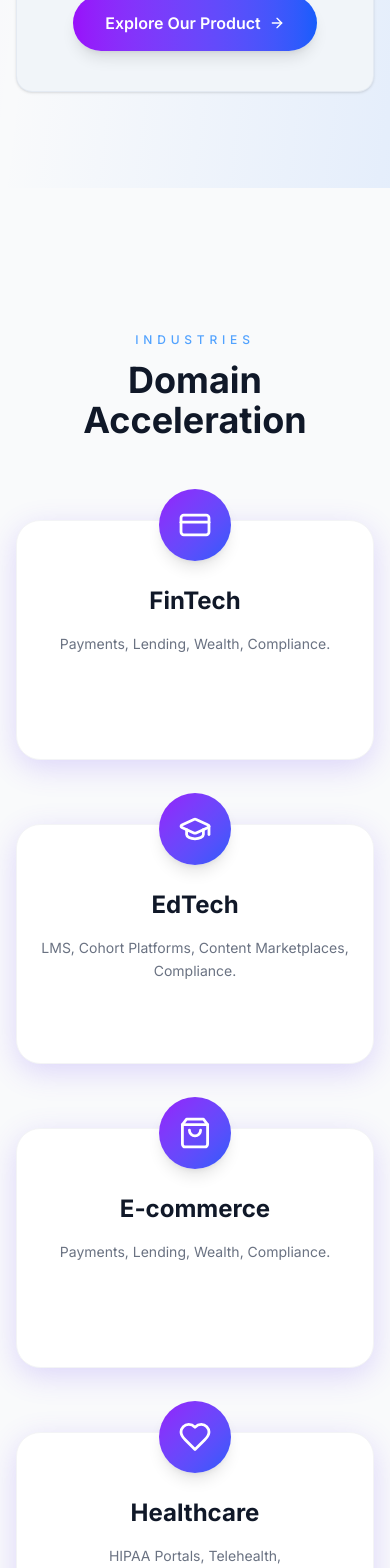
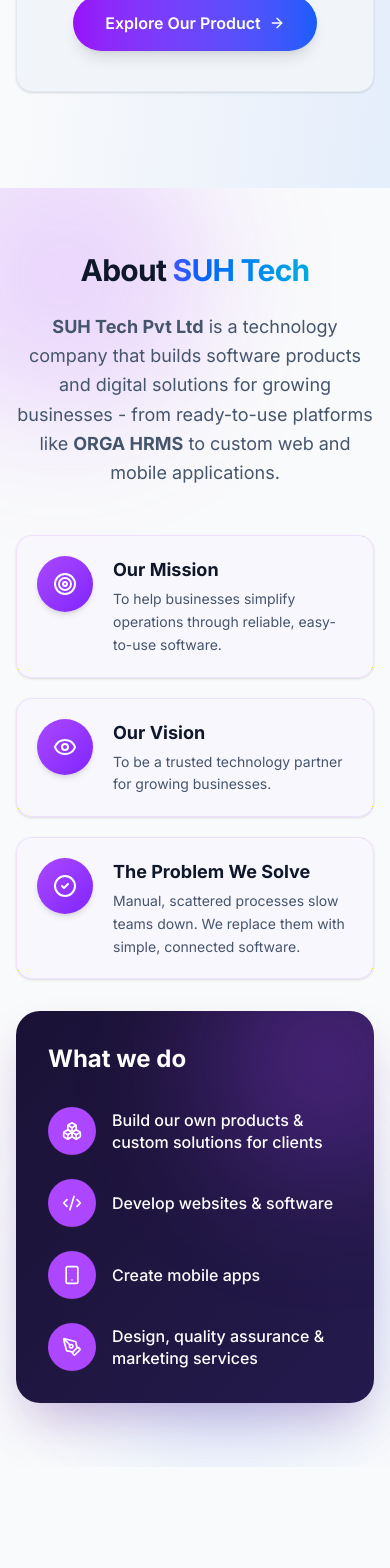
Before and after one commit to suhtechpvtltdbuisness-collab/suhTechMainWebsite, a Next.js app: page /industries in a window 390 px wide. Shown: the part 3220-4788 px from the top of the page. Built offline with nearby package versions, Linux system fonts and the light colour scheme.

Commit message:
make the change in aboutus , portfoilo and contact page

```diff
--- /dev/null
+++ b/src/app/components/AboutSuhTech.js
@@ -0,0 +1,149 @@
+"use client";
+
+import { motion } from "framer-motion";
+import { Target, Eye, CheckCircle2, Boxes, Code2, Smartphone, PenTool } from "lucide-react";
+
+const fadeUp = {
+  hidden: { opacity: 0, y: 28 },
+  visible: (i = 0) => ({
+    opacity: 1,
+    y: 0,
+    transition: { duration: 0.6, ease: "easeOut", delay: i * 0.12 },
+  }),
+};
+
+const slideRight = {
+  hidden: { opacity: 0, x: 40 },
+  visible: { opacity: 1, x: 0, transition: { duration: 0.7, ease: "easeOut" } },
+};
+
+const pillars = [
+  {
+    icon: Target,
+    title: "Our Mission",
+    text: "To help businesses simplify operations through reliable, easy-to-use software.",
+  },
+  {
+    icon: Eye,
+    title: "Our Vision",
+    text: "To be a trusted technology partner for growing businesses.",
+  },
+  {
+    icon: CheckCircle2,
+    title: "The Problem We Solve",
+    text: "Manual, scattered processes slow teams down. We replace them with simple, connected software.",
+  },
+];
+
+const whatWeDo = [
+  { icon: Boxes, text: "Build our own products & custom solutions for clients" },
+  { icon: Code2, text: "Develop websites & software" },
+  { icon: Smartphone, text: "Create mobile apps" },
+  { icon: PenTool, text: "Design, quality assurance & marketing services" },
+];
+
+export default function AboutSuhTech() {
+  return (
+    <section className="relative w-full overflow-hidden py-16 md:py-24">
+      {/* soft animated background glows */}
+      <motion.div
+        aria-hidden
+        className="pointer-events-none absolute -top-20 -left-24 h-72 w-72 rounded-full bg-purple-500/20 blur-3xl"
+        animate={{ y: [0, 30, 0], x: [0, 20, 0] }}
+        transition={{ duration: 10, repeat: Infinity, ease: "easeInOut" }}
+      />
+      <motion.div
+        aria-hidden
+        className="pointer-events-none absolute bottom-0 right-0 h-72 w-72 rounded-full bg-blue-500/20 blur-3xl"
+        animate={{ y: [0, -30, 0], x: [0, -20, 0] }}
+        transition={{ duration: 12, repeat: Infinity, ease: "easeInOut" }}
+      />
+
+      <div className="relative mx-auto max-w-7xl px-4 sm:px-6 lg:px-8">
+        {/* Heading */}
+        <motion.div
+          variants={fadeUp}
+          initial="hidden"
+          whileInView="visible"
+          viewport={{ once: true, amount: 0.3 }}
+          className="mb-12 text-center lg:text-left"
+        >
+          <h2 className="text-3xl sm:text-4xl md:text-5xl font-bold tracking-tight text-slate-900 dark:text-white">
+            About{" "}
+            <span className="bg-gradient-to-r from-purple-600 via-blue-600 to-cyan-500 bg-clip-text text-transparent animate-gradient">
+              SUH Tech
+            </span>
+          </h2>
+          <p className="mt-6 max-w-3xl text-lg md:text-xl leading-relaxed text-slate-600 dark:text-slate-300 mx-auto lg:mx-0">
+            <strong>SUH Tech Pvt Ltd</strong> is a technology company that builds software
+            products and digital solutions for growing businesses - from ready-to-use
+            platforms like <strong>ORGA HRMS</strong> to custom web and mobile applications.
+          </p>
+        </motion.div>
+
+        <div className="grid grid-cols-1 gap-8 lg:grid-cols-2 lg:gap-12">
+          {/* Left: Mission / Vision / Problem */}
+          <div className="space-y-5">
+            {pillars.map(({ icon: Icon, title, text }, i) => (
+              <motion.div
+                key={title}
+                custom={i}
+                variants={fadeUp}
+                initial="hidden"
+                whileInView="visible"
+                viewport={{ once: true, amount: 0.3 }}
+                whileHover={{ y: -4, scale: 1.01 }}
+                className="group flex items-start gap-5 rounded-2xl border border-purple-200/60 dark:border-purple-500/20 bg-purple-50/70 dark:bg-slate-900/70 p-5 sm:p-6 shadow-sm hover:shadow-lg hover:shadow-purple-500/10 transition-shadow"
+              >
+                <div className="flex h-14 w-14 shrink-0 items-center justify-center rounded-full bg-gradient-to-br from-purple-500 to-violet-600 text-white shadow-md transition-transform duration-500 group-hover:rotate-[360deg]">
+                  <Icon className="h-6 w-6" />
+                </div>
+                <div>
+                  <h3 className="text-lg font-bold text-slate-900 dark:text-white">{title}</h3>
+                  <p className="mt-1 text-sm sm:text-base leading-relaxed text-slate-600 dark:text-slate-300">
+                    {text}
+                  </p>
+                </div>
+              </motion.div>
+            ))}
+          </div>
+
+          {/* Right: What we do */}
+          <motion.div
+            variants={slideRight}
+            initial="hidden"
+            whileInView="visible"
+            viewport={{ once: true, amount: 0.2 }}
+            className="relative overflow-hidden rounded-3xl bg-gradient-to-br from-[#1a1235] to-[#241a4d] p-8 sm:p-10 text-white shadow-2xl shadow-purple-900/30"
+          >
+            <motion.div
+              aria-hidden
+              className="pointer-events-none absolute -right-16 -top-16 h-56 w-56 rounded-full bg-purple-500/30 blur-3xl"
+              animate={{ scale: [1, 1.25, 1] }}
+              transition={{ duration: 6, repeat: Infinity, ease: "easeInOut" }}
+            />
+            <h3 className="relative text-2xl sm:text-3xl font-bold mb-8">What we do</h3>
+            <ul className="relative space-y-6">
+              {whatWeDo.map(({ icon: Icon, text }, i) => (
+                <motion.li
+                  key={text}
+                  initial={{ opacity: 0, x: 24 }}
+                  whileInView={{ opacity: 1, x: 0 }}
+                  viewport={{ once: true }}
+                  transition={{ duration: 0.5, delay: 0.2 + i * 0.12 }}
+                  whileHover={{ x: 6 }}
+                  className="flex items-center gap-4"
+                >
+                  <span className="flex h-12 w-12 shrink-0 items-center justify-center rounded-full bg-purple-500 text-white">
+                    <Icon className="h-5 w-5" />
+                  </span>
+                  <span className="text-base sm:text-lg font-medium leading-snug">{text}</span>
+                </motion.li>
+              ))}
+            </ul>
+          </motion.div>
+        </div>
+      </div>
+    </section>
+  );
+}
--- a/src/app/industries/page.js
+++ b/src/app/industries/page.js
@@ -4,6 +4,7 @@
 // import CoreValue from "../../app/components/CoreValues"
 // import OurTeam from "../../app/components/OurTeam"
 import FoundersVision from "../components/Founder-vision";
+import AboutSuhTech from "../components/AboutSuhTech";
 export const metadata = {
   title: "Industries We Serve - Web Development & DevOps Solutions | SUH Tech",
   description:
@@ -36,6 +37,7 @@
       <div className="mt-16 md:mt-20 lg:mt-24">
               <FoundersVision />
       </div>
+      <AboutSuhTech />
       {/* <div className="mt-16 md:mt-20 lg:mt-24">
         <CoreValue />
       </div> */}
--- a/src/app/portfolio/[slug]/page.js
+++ b/src/app/portfolio/[slug]/page.js
@@ -57,7 +57,7 @@
     ],
 
     primaryCta: 'View Live Demo',
-    primaryLink: '/coming-soon',
+    primaryLink: 'https://www.orga.cc/',
   },
 
   // 🟡 VIRAJ
@@ -310,7 +310,7 @@
     ],
 
     primaryCta: 'View Live Website',
-    primaryLink: 'https://bkbsewatrust.in/',
+    primaryLink: 'https://www.bkbsewatrust.com/',
   },
 
   // SHOPIFY
```
